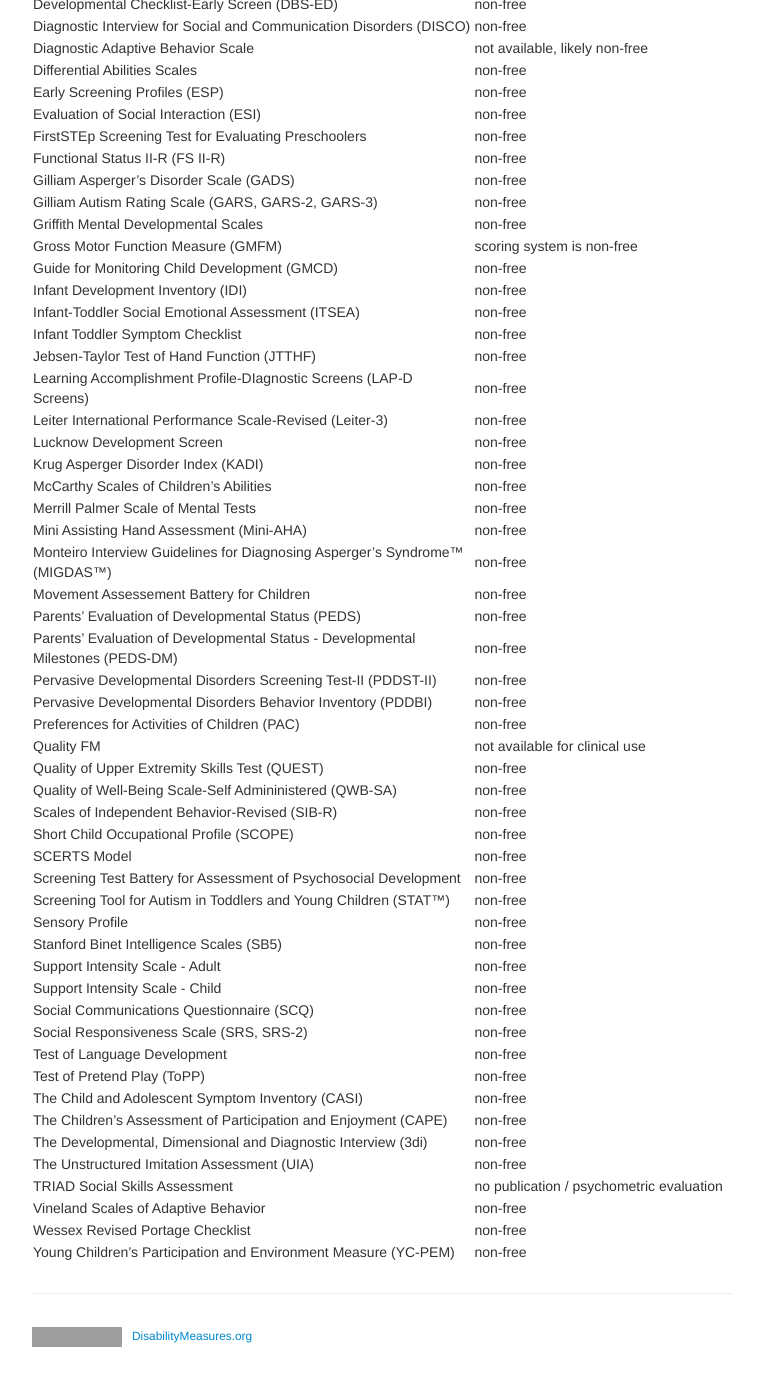
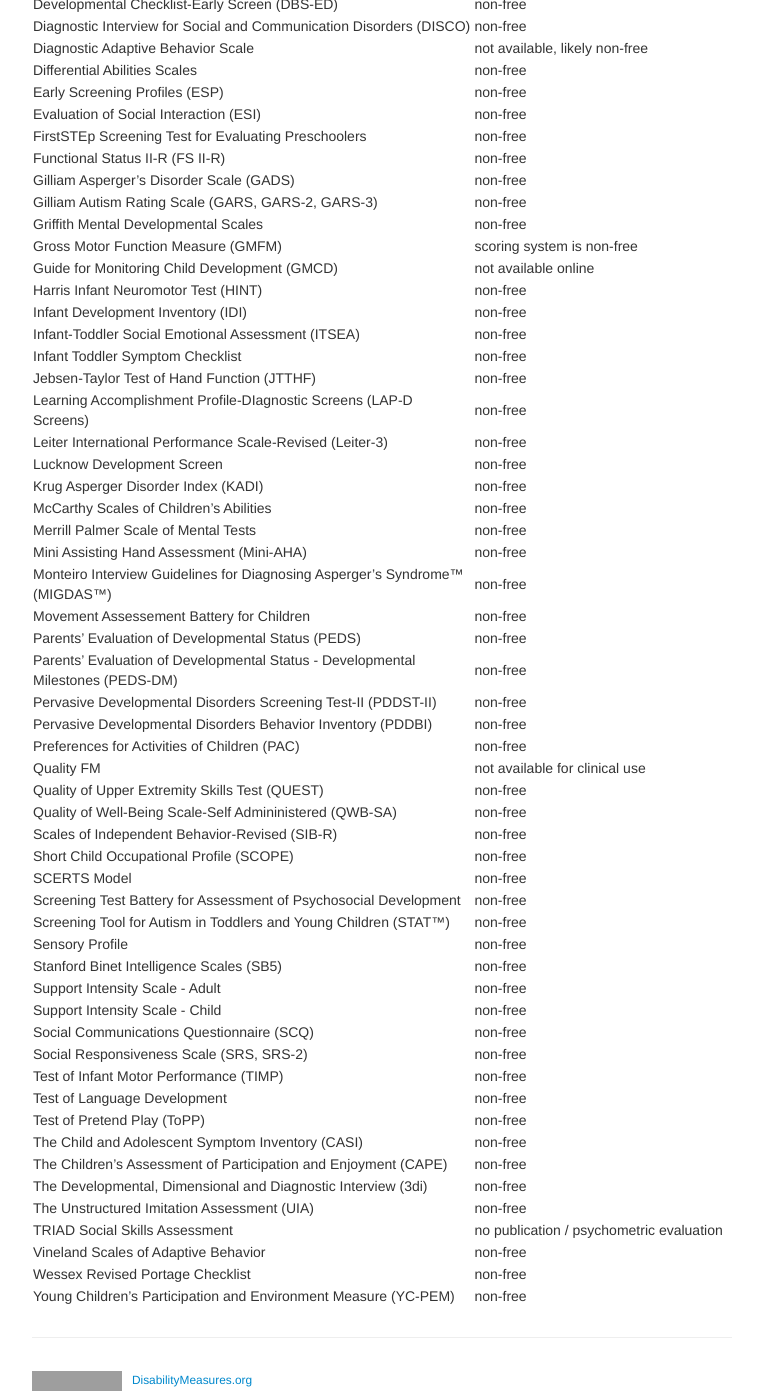
Before and after one commit to mjmaenner/disabilitymeasures, a Jekyll site: the page built from pages/donotqualify.md, in a window 1280 px wide and 1400 px high, scrolled down 1377 px. Shown: the whole window, without its empty margins (258-1021 px from the left). Built offline with Jekyll 4.4.1, drawn with Linux system fonts in a browser that asks for light colours; before the commit the page ends 2734 px from its top, so only the background shows below that; grey boxes are pictures that could not be loaded.

Commit message:
added hint and timp

```diff
--- a/pages/donotqualify.md
+++ b/pages/donotqualify.md
@@ -74,7 +74,8 @@ Gilliam Asperger's Disorder Scale (GADS) | non-free
 Gilliam Autism Rating Scale (GARS, GARS-2, GARS-3) | non-free
 Griffith Mental Developmental Scales | non-free
 Gross Motor Function Measure (GMFM) | scoring system is non-free
-Guide for Monitoring Child Development (GMCD)| non-free
+Guide for Monitoring Child Development (GMCD)| not available online
+Harris Infant Neuromotor Test (HINT) | non-free
 Infant Development Inventory (IDI) | non-free
 Infant-Toddler Social Emotional Assessment (ITSEA) | non-free
 Infant Toddler Symptom Checklist | non-free
@@ -107,6 +108,7 @@ Support Intensity Scale - Adult | non-free
 Support Intensity Scale - Child | non-free
 Social Communications Questionnaire (SCQ) | non-free
 Social Responsiveness Scale (SRS, SRS-2) | non-free
+Test of Infant Motor Performance (TIMP) | non-free
 Test of Language Development | non-free
 Test of Pretend Play (ToPP) | non-free
 The Child and Adolescent Symptom Inventory (CASI) | non-free
```
